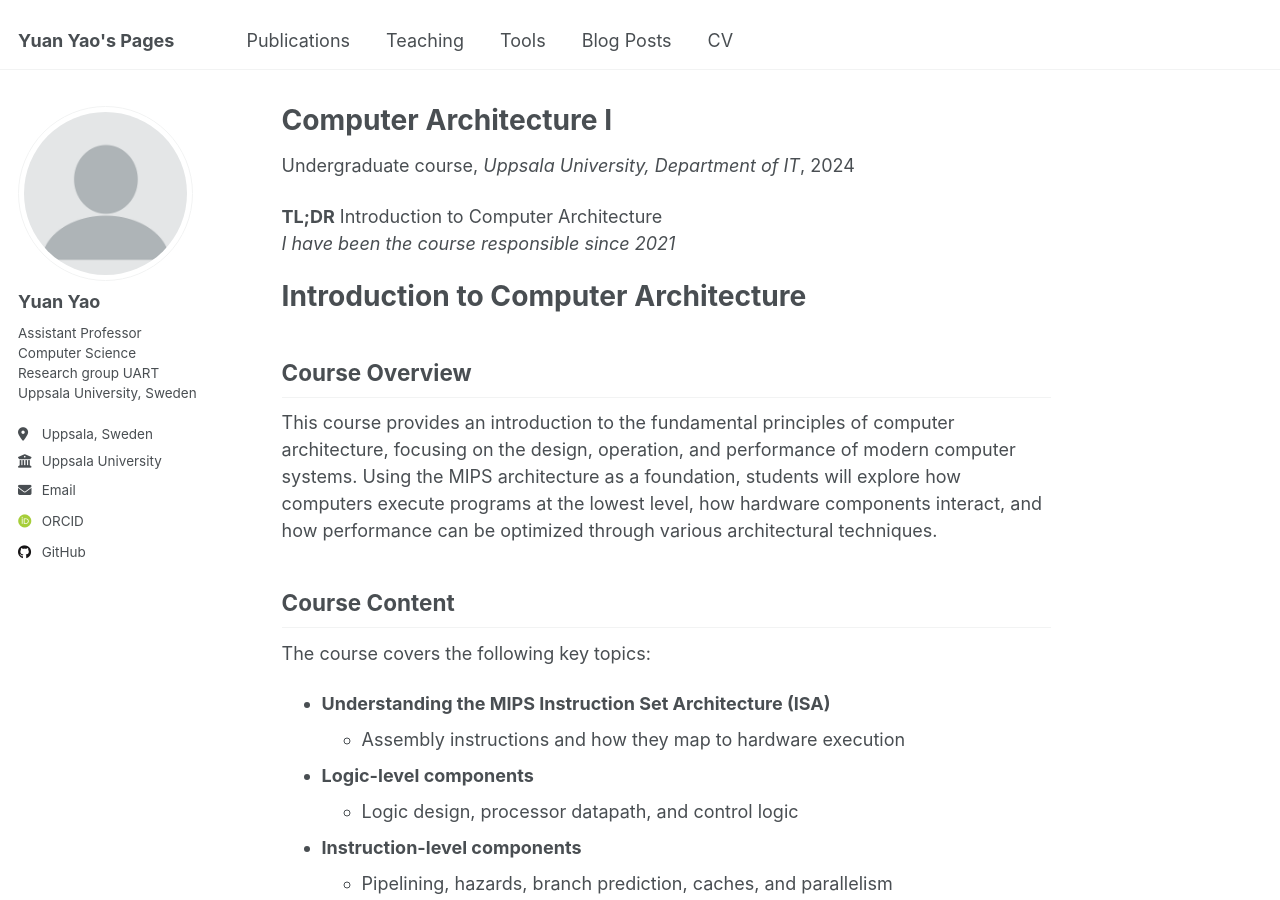
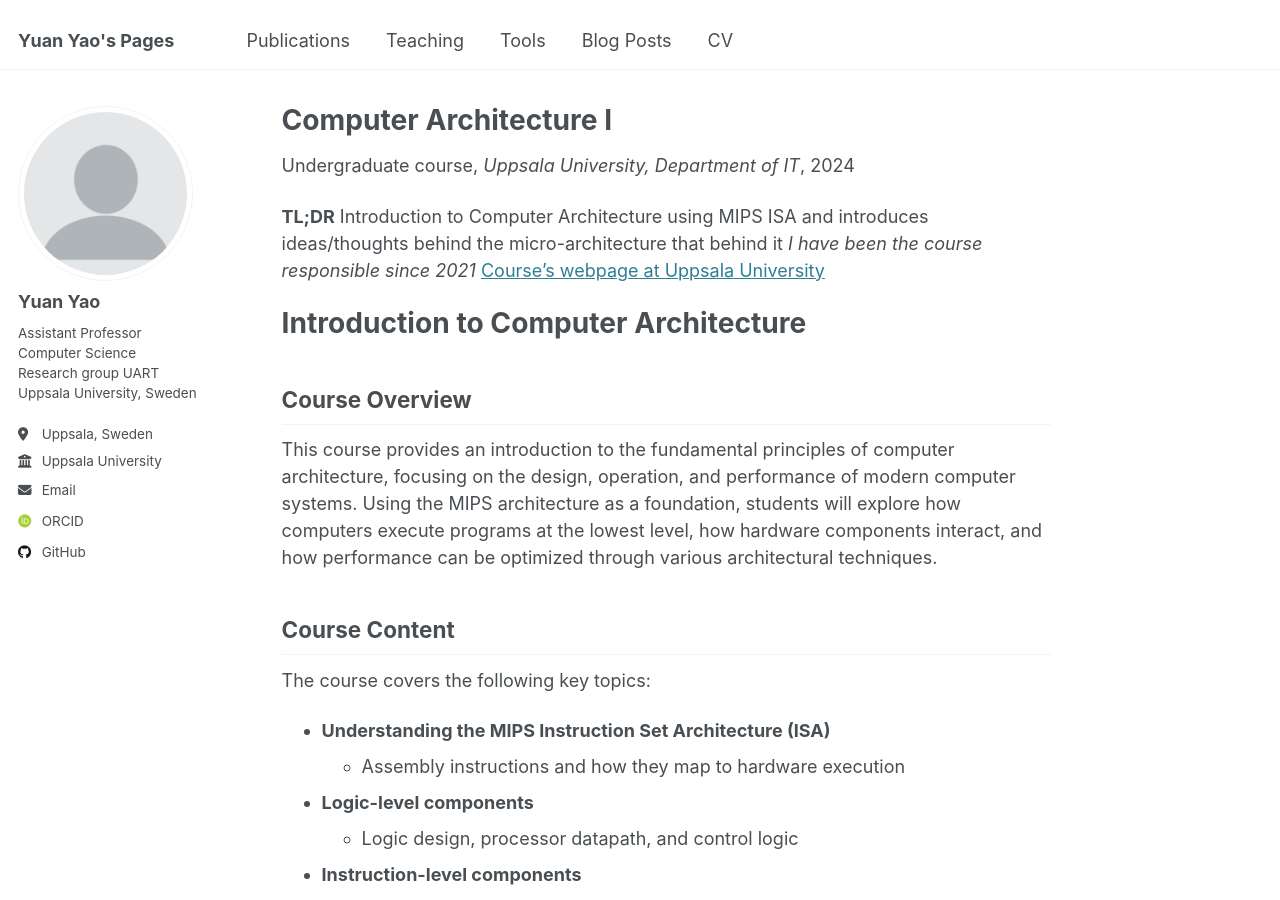
Before and after one commit to winterNan/winterNan.github.io, a Jekyll site: the page built from _teaching/dark.md, in a window 1280 px wide and 900 px high. Built offline with Jekyll 4.4.1, drawn with Linux system fonts in a browser that asks for light colours; some web fonts are replaced.

Commit message:
added course website

```diff
--- a/_teaching/dark.md
+++ b/_teaching/dark.md
@@ -8,8 +8,9 @@ date: 2024-01-01
 location: "Uppsala, Sweden"
 ---
 
-**TL;DR** Introduction to Computer Architecture
+**TL;DR** Introduction to Computer Architecture using MIPS ISA and introduces ideas/thoughts behind the micro-architecture that behind it
 *I have been the course responsible since 2021*
+[Course's webpage at Uppsala University](https://www.uu.se/utbildning/kurs?query=1DT038)
 
 # Introduction to Computer Architecture
 
```
Also changed, not shown: _teaching/asploc.md (+2 -1 lines).
